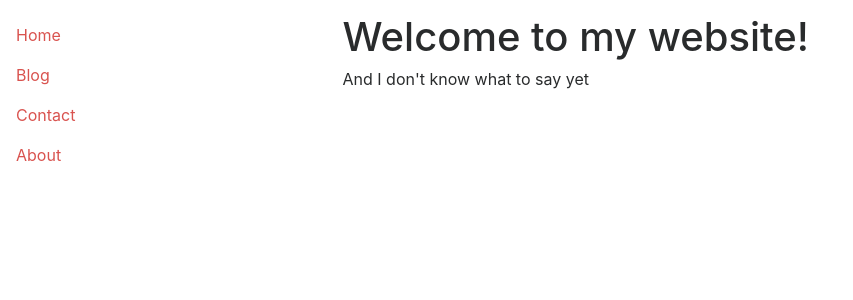
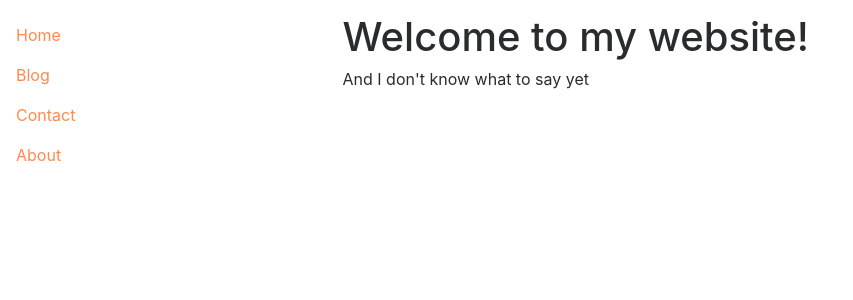
Before and after one commit to FNepomuceno/personal-website, a Django app: page / in a window 1280 px wide. Shown: the part 117-417 px from the top of the page, without its empty margins (0-853 px from the left). Run offline with Django 3.2, Linux system fonts and the light colour scheme; parts of the project's set-up code (start-up, migrations or seed data) failed here and were passed over; some libraries are stand-ins or nearby versions.

Commit message:
Version 0 Update 1 - Cosmetic Fix
- Links on sidebar on home page now matches the top bar better

```diff
--- a/home/templates/common/nav_link.html
+++ b/home/templates/common/nav_link.html
@@ -1,5 +1,5 @@
 <li class="nav-item">
-    <a class="nav-link btn-outline-danger" href="{{ link|default_if_none:"javascript:void(0);" }}">
+    <a class="nav-link sidenav-item" href="{{ link|default_if_none:"javascript:void(0);" }}">
         {{ content }}
     </a>
 </li>
--- a/home/templates/home/base.html
+++ b/home/templates/home/base.html
@@ -9,7 +9,7 @@
 <link rel="stylesheet" href="https://maxcdn.bootstrapcdn.com/bootstrap/4.0.0-beta.3/css/bootstrap.min.css" integrity="sha384-Zug+QiDoJOrZ5t4lssLdxGhVrurbmBWopoEl+M6BdEfwnCJZtKxi1KgxUyJq13dy" crossorigin="anonymous">
 <style>
 #header {
-    background-color: #ff894e;
+    background-color: rgba(255, 137, 78, 1.0);
     border-radius: 0;
     margin-bottom: 15px;
     padding: 15px;
@@ -19,6 +19,16 @@
 }
 #sidenav {
     position: sticky;
+}
+.sidenav-item {
+    color: rgba(255, 137, 78, 1.0);
+    background-color: rgba(255, 255, 255, 0.5);
+    background-image: none;
+    border-color: rgba(255, 137, 78, 1.0);
+}
+.sidenav-item:hover {
+    color: rgba(255, 255, 255, 0.8);
+    background-color: rgba(255, 137, 78, 1.0);
 }
 #footer {
     position: absolute;
```
